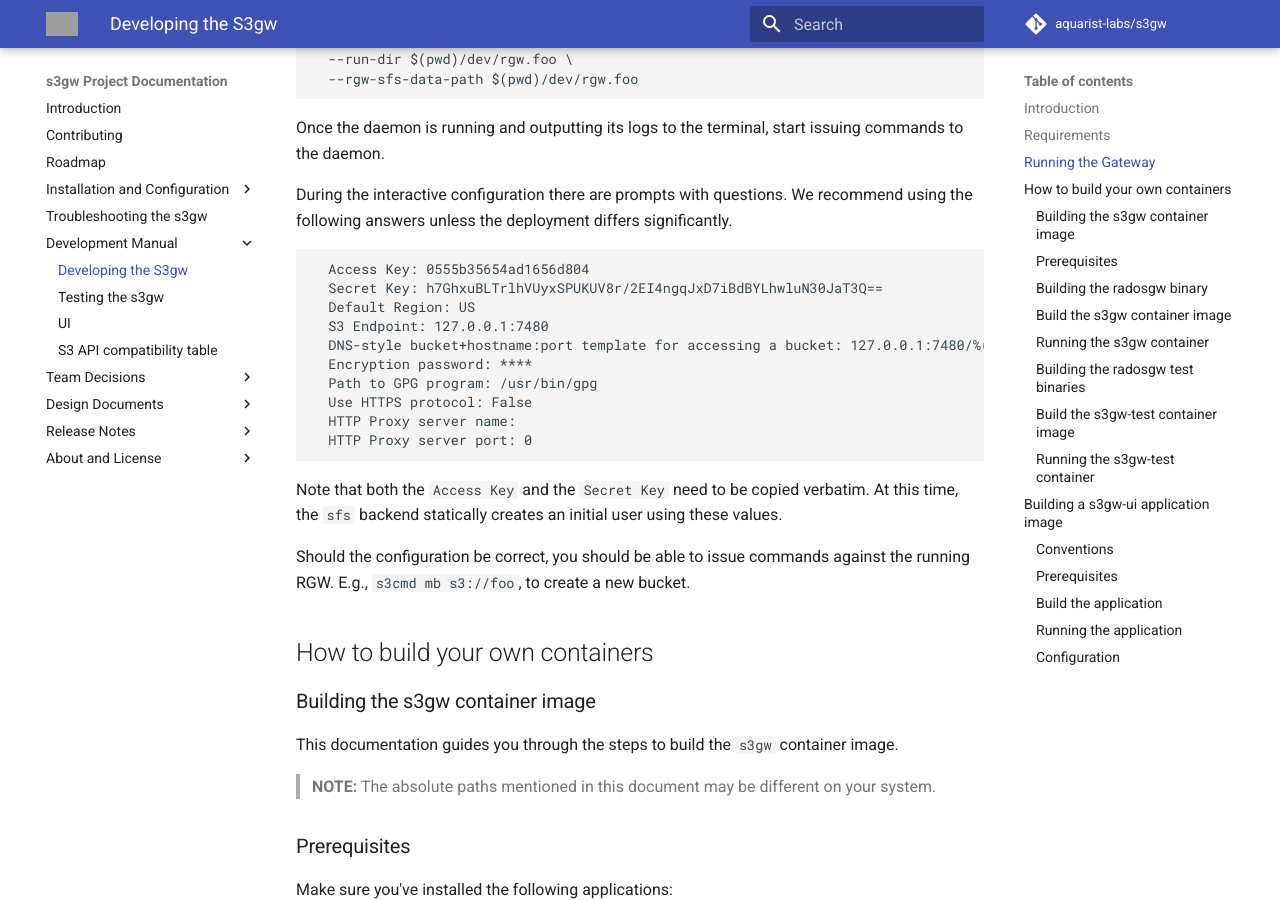
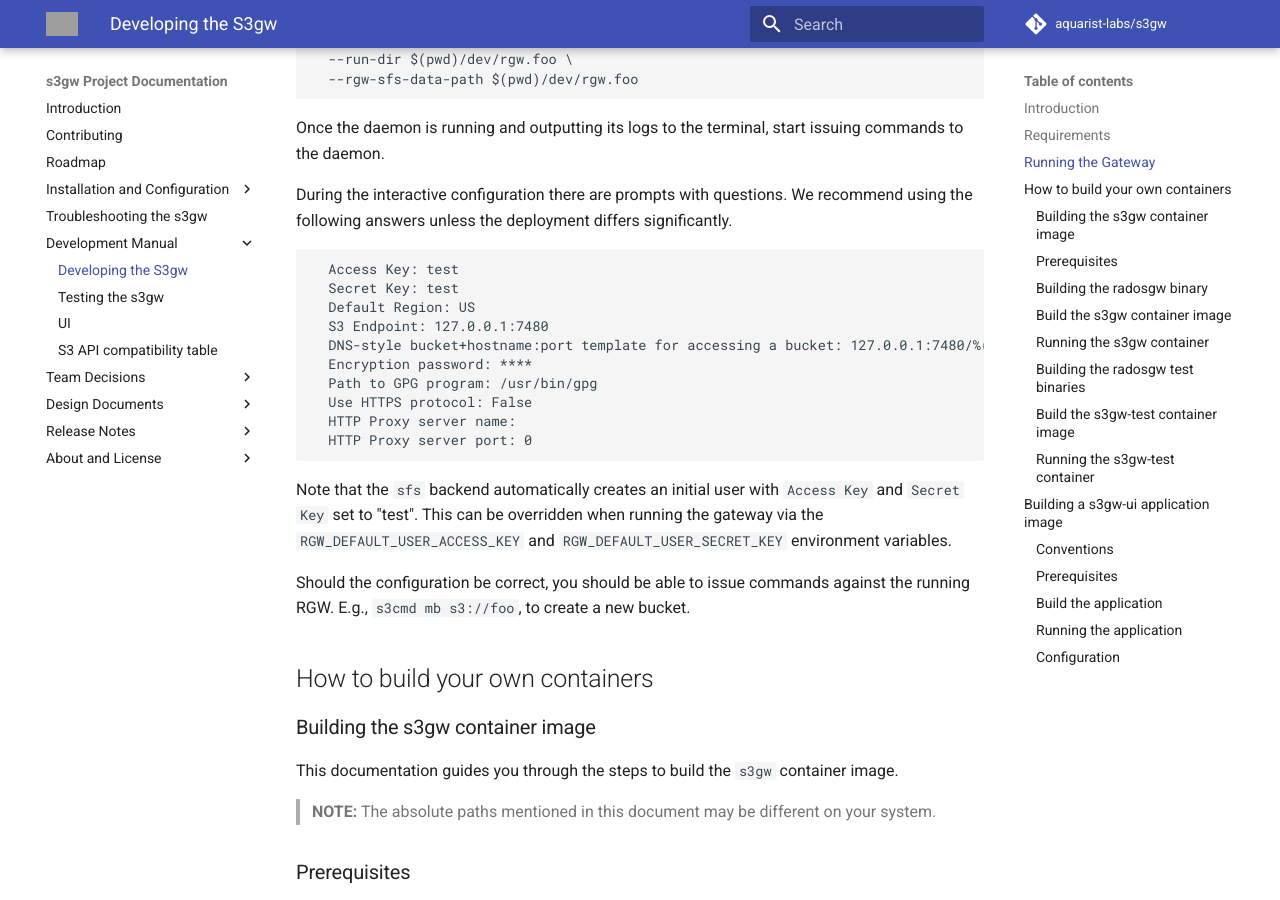
Before and after one commit to s3gw-tech/s3gw, an MkDocs documentation site: the page built from docs/developing.md, in a window 1280 px wide and 900 px high, scrolled down 1362 px. Built offline with MkDocs 1.6.1 and Material for MkDocs 9.7.7, drawn with Linux system fonts in a browser that asks for light colours; comment, search, counter and statistics services are not loaded; grey boxes are pictures that could not be loaded.

Commit message:
docs: add more explanation to quickstart
This updates the quickstart text to include the details from the
Getting Started section on the web site.  It also updates the dev
docs to mention the default access key and secret key are "test".

Signed-off-by: Tim Serong <tserong@suse.com>

````diff
--- a/docs/developing.md
+++ b/docs/developing.md
@@ -66,8 +66,8 @@
 recommend using the following answers unless the deployment differs significantly.
 
 ```text
-  Access Key: 0555b35654ad1656d804
-  Secret Key: h7GhxuBLTrlhVUyxSPUKUV8r/2EI4ngqJxD7iBdBYLhwluN30JaT3Q==
+  Access Key: test
+  Secret Key: test
   Default Region: US
   S3 Endpoint: 127.0.0.1:7480
   DNS-style bucket+hostname:port template for accessing a bucket: 127.0.0.1:7480/%(bucket)
@@ -78,9 +78,10 @@
   HTTP Proxy server port: 0
 ```
 
-Note that both the `Access Key` and the `Secret Key` need to be copied
-verbatim. At this time, the `sfs` backend statically creates
-an initial user using these values.
+Note that the `sfs` backend automatically creates an initial user with
+`Access Key` and `Secret Key` set to "test".  This can be overridden when
+running the gateway via the `RGW_DEFAULT_USER_ACCESS_KEY` and
+`RGW_DEFAULT_USER_SECRET_KEY` environment variables.
 
 Should the configuration be correct, you should be able to issue commands
 against the running RGW. E.g., `s3cmd mb s3://foo`, to create a new bucket.
````
Also changed, not shown: README.md (+17 -1 lines).
